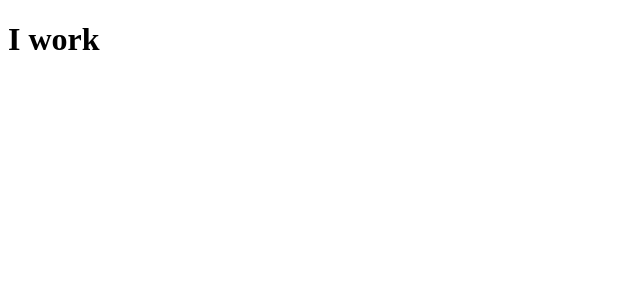
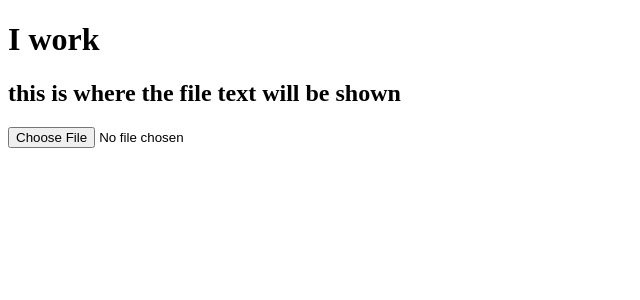
Before and after one commit to 0sorojo/text-analyzer, a React (Create React App) app: page / in a window 1280 px wide. Shown: the top 300 px of the page, without its empty margins (0-640 px from the left). Built offline with nearby package versions, Linux system fonts and the light colour scheme.

Commit message:
import text file complete

```diff
--- a/src/App.js
+++ b/src/App.js
@@ -1,9 +1,11 @@
 import React from 'react';
+import ImportFromFileComponent from './ImportFromFileComponent';
 
 const App = () => {
   return (
     <>
       <h1>I work</h1>
+      <ImportFromFileComponent />
     </>
   );
 };
--- /dev/null
+++ b/src/ImportFromFileComponent.js
@@ -0,0 +1,36 @@
+import React, { useState } from 'react';
+
+const ImportFromFileComponent = () => {
+  const [content, setContent] = useState('');
+
+  let fileReader;
+
+  const handleFileRead = (e) => {
+    const newContent = fileReader.result;
+    setContent(newContent);
+  };
+
+  const handleFileChosen = (file) => {
+    fileReader = new FileReader();
+    fileReader.onloadend = handleFileRead;
+    fileReader.readAsText(file);
+  };
+
+  return (
+    <>
+      <section>
+        <h1>this is where the file text will be shown</h1>
+        <input
+          type='file'
+          id='file'
+          className='input-file'
+          accept='.txt'
+          onChange={(e) => handleFileChosen(e.target.files[0])}
+        />
+        <div>{content}</div>
+      </section>
+    </>
+  );
+};
+
+export default ImportFromFileComponent;
```
